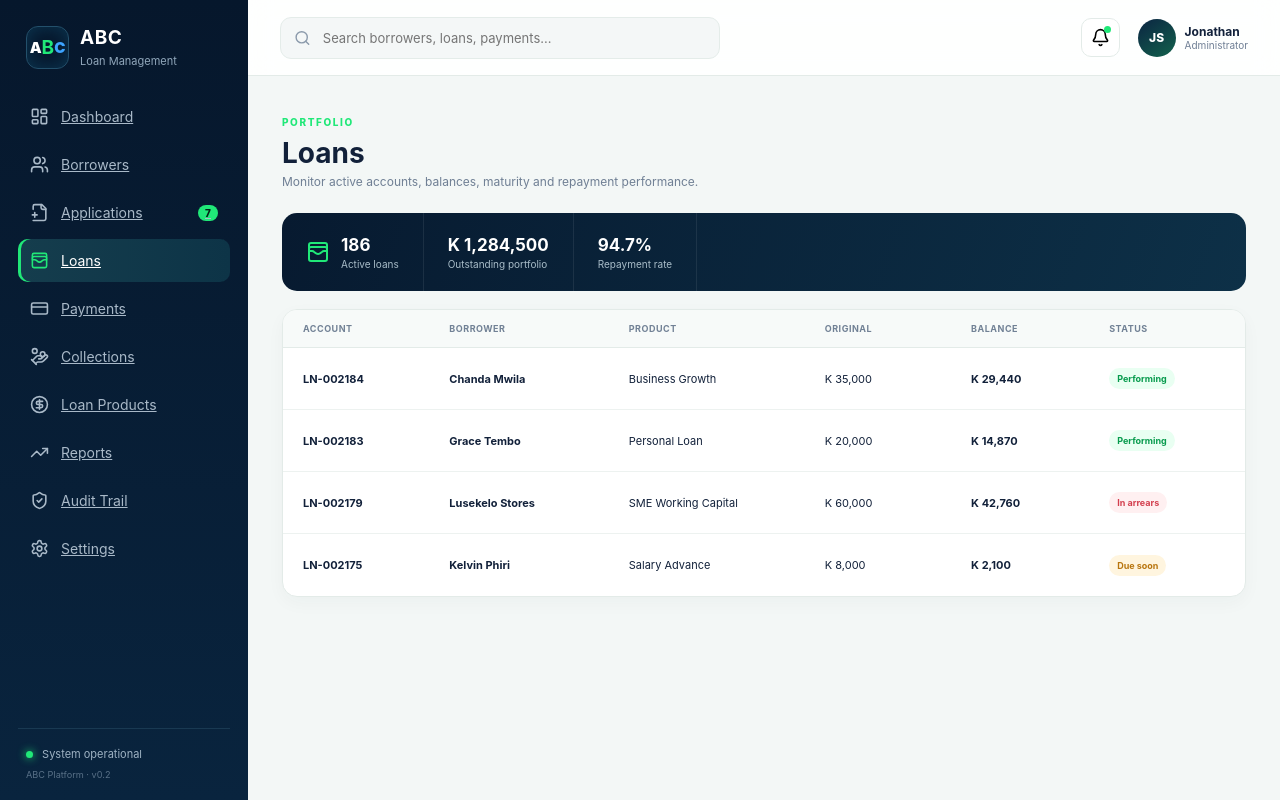
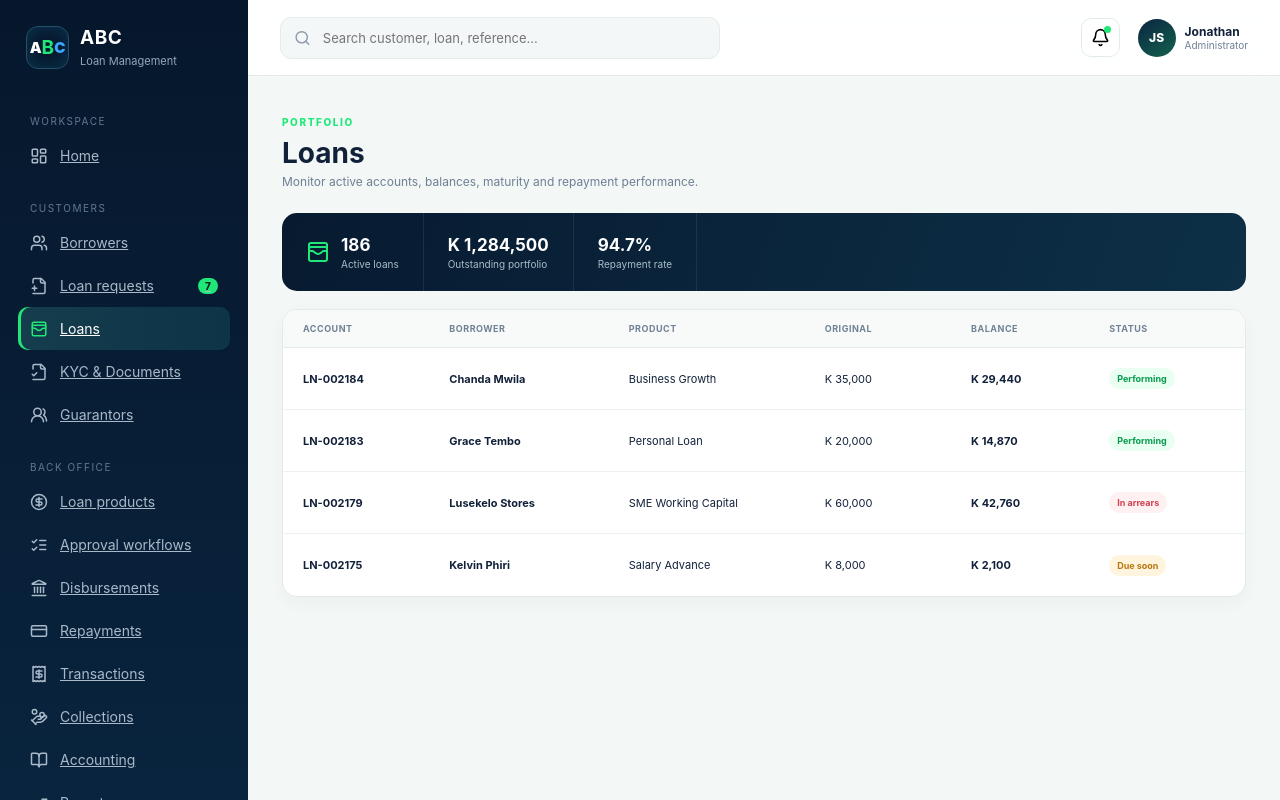
Before and after one commit to jonathansimwinga725-sudo/ABC-Loan-Management-, a Next.js app in the folder apps/web/: page /loans in a window 1280 px wide. Built offline with nearby package versions, Linux system fonts and the light colour scheme.

Commit message:
refactor(web): adopt proven lending navigation model

```diff
--- a/apps/web/components/AppShell.tsx
+++ b/apps/web/components/AppShell.tsx
@@ -1,27 +1,91 @@
 "use client";
 import Link from "next/link";
 import { usePathname } from "next/navigation";
-import { Bell, CircleDollarSign, CreditCard, FilePlus2, HandCoins, LayoutDashboard, Menu, Search, Settings, ShieldCheck, TrendingUp, Users, WalletCards } from "lucide-react";
+import {
+  Bell, BookOpen, Building2, CircleDollarSign, CreditCard, FileCheck2, FilePlus2,
+  HandCoins, Landmark, LayoutDashboard, ListChecks, Menu, Receipt, Search,
+  Settings, ShieldCheck, TrendingUp, UserCheck, UserCog, Users, UsersRound, WalletCards
+} from "lucide-react";
 import { useState } from "react";
 
-const nav = [
-  ["/","Dashboard",LayoutDashboard],["/borrowers","Borrowers",Users],["/applications","Applications",FilePlus2],
-  ["/loans","Loans",WalletCards],["/payments","Payments",CreditCard],["/collections","Collections",HandCoins],
-  ["/products","Loan Products",CircleDollarSign],["/reports","Reports",TrendingUp],["/audit","Audit Trail",ShieldCheck],["/settings","Settings",Settings]
+const groups = [
+  {
+    label: "WORKSPACE",
+    items: [["/","Home",LayoutDashboard]]
+  },
+  {
+    label: "CUSTOMERS",
+    items: [
+      ["/borrowers","Borrowers",Users],
+      ["/applications","Loan requests",FilePlus2],
+      ["/loans","Loans",WalletCards],
+      ["/kyc","KYC & Documents",FileCheck2],
+      ["/guarantors","Guarantors",UsersRound]
+    ]
+  },
+  {
+    label: "BACK OFFICE",
+    items: [
+      ["/products","Loan products",CircleDollarSign],
+      ["/workflows","Approval workflows",ListChecks],
+      ["/disbursements","Disbursements",Landmark],
+      ["/payments","Repayments",CreditCard],
+      ["/transactions","Transactions",Receipt],
+      ["/collections","Collections",HandCoins],
+      ["/accounting","Accounting",BookOpen],
+      ["/reports","Reports",TrendingUp],
+      ["/audit","Audit logs",ShieldCheck]
+    ]
+  },
+  {
+    label: "ADMINISTRATION",
+    items: [
+      ["/branches","Branches",Building2],
+      ["/team","Team members",UserCog],
+      ["/roles","Roles & permissions",UserCheck],
+      ["/settings","Settings",Settings]
+    ]
+  }
 ] as const;
 
 export default function AppShell({children}:{children:React.ReactNode}) {
- const pathname=usePathname(); const [open,setOpen]=useState(false);
+  const pathname=usePathname();
+  const [open,setOpen]=useState(false);
+
   return <main className="shell">
     <aside className={`sidebar ${open?"open":""}`}>
-   <div className="brand"><div className="mark"><span>A</span><b>B</b><span>C</span></div><div><strong>ABC</strong><small>Loan Management</small></div></div>
-   <nav>{nav.map(([href,label,Icon],i)=><Link key={href} href={href} onClick={()=>setOpen(false)} className={pathname===href?"active":""}><Icon size={19}/>{label}{i===2&&<i>7</i>}</Link>)}</nav>
-   <div className="side-footer"><span className="live-dot"/> System operational<small>ABC Platform · v0.2</small></div>
+      <div className="brand">
+        <div className="mark"><span>A</span><b>B</b><span>C</span></div>
+        <div><strong>ABC</strong><small>Loan Management</small></div>
+      </div>
+
+      <nav className="grouped-nav">
+        {groups.map(group=><div className="nav-group" key={group.label}>
+          <div className="nav-label">{group.label}</div>
+          {group.items.map(([href,label,Icon])=>{
+            const active=href==="/" ? pathname==="/" : pathname.startsWith(href);
+            return <Link key={href} href={href} onClick={()=>setOpen(false)} className={active?"active":""}>
+              <Icon size={18}/><span>{label}</span>
+              {href==="/applications"&&<i>7</i>}
+            </Link>
+          })}
+        </div>)}
+      </nav>
+
+      <div className="side-footer">
+        <span className="live-dot"/> System operational
+        <small>ABC Platform · Development</small>
+      </div>
     </aside>
+
     <section className="workspace">
-   <header><button className="menu" onClick={()=>setOpen(!open)}><Menu/></button>
-    <div className="search"><Search size={18}/><input placeholder="Search borrowers, loans, payments..."/></div>
-    <div className="header-actions"><button className="icon-btn"><Bell size={19}/><span/></button><div className="profile"><div className="avatar">JS</div><div><strong>Jonathan</strong><small>Administrator</small></div></div></div>
+      <header>
+        <button className="menu" onClick={()=>setOpen(!open)} aria-label="Toggle navigation"><Menu/></button>
+        <div className="search"><Search size={18}/><input placeholder="Search customer, loan, reference..."/></div>
+        <div className="header-actions">
+          <button className="icon-btn" aria-label="Notifications"><Bell size={19}/><span/></button>
+          <div className="profile"><div className="avatar">JS</div><div><strong>Jonathan</strong><small>Administrator</small></div></div>
+        </div>
       </header>
       {children}
     </section>
```
Lines whose indentation alone changed are shown as unchanged.
